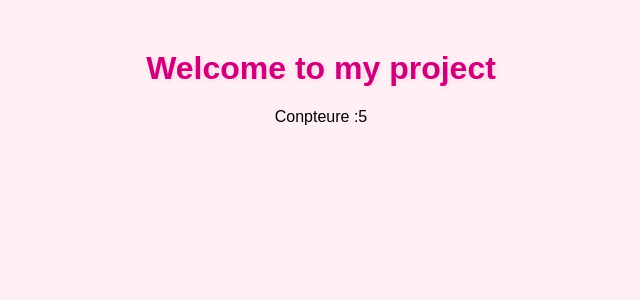
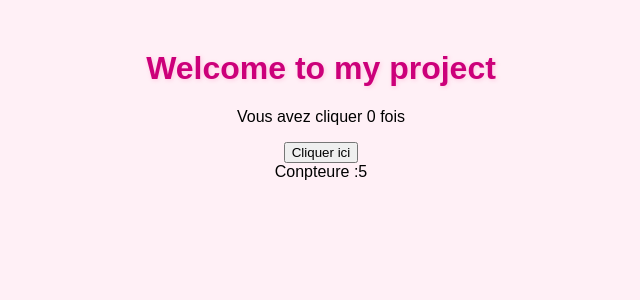
Before and after one commit to moussacebines4-dotcom/React_project, a React (Create React App) app: page / in a window 1280 px wide. Shown: the top 300 px of the page, without its empty margins (319-959 px from the left). Built offline with nearby package versions, Linux system fonts and the light colour scheme.

Commit message:
feat(add Effect)

```diff
--- a/src/App.js
+++ b/src/App.js
@@ -5,7 +5,7 @@ import Contact from './components/contact/contact';
 import Service from './components/contact/Service';
 import EffectHook from './components/EffectHook';
 import EffectWIthCleanup from './components/EffectWIthCleanup';
-import EffectWithParents from './components/EffectWithParents';
+import EffectWithParametres from './components/EffectWithParametres';
 import ExoState from './components/ExoState';
 import UseStateHook from './components/UseStateHook';
 import Home from './Home';
@@ -25,7 +25,8 @@ function App() {
       <UseStateHook />
       <ExoState />
       <EffectHook/>
-      <EffectWithParents/> */}
+       */}
+      <EffectWithParametres/>
       <EffectWIthCleanup/>
 
     </div>
--- a/src/components/EffectWithParents.jsx
+++ b/src/components/EffectWithParametres.jsx
@@ -1,6 +1,6 @@
 import React ,{useState ,useEffect}from 'react'
 
-export default function EffectWithParents() {
+export default function EffectWithParametres() {
 
     const [count, setcount] = useState(0)
 
```
